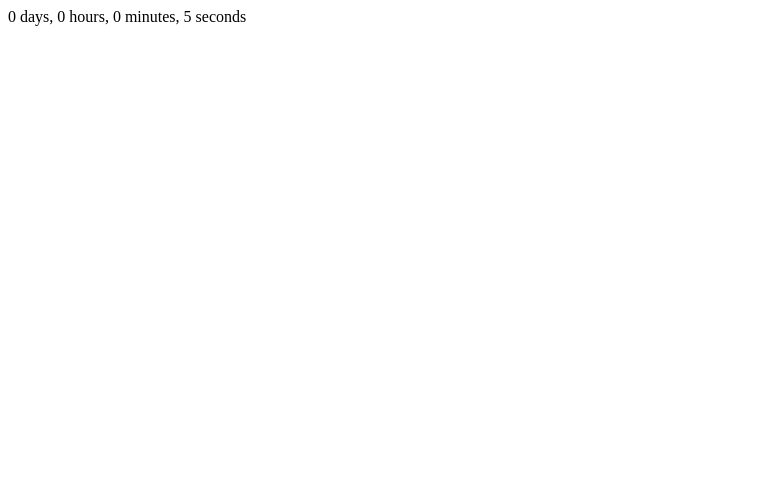
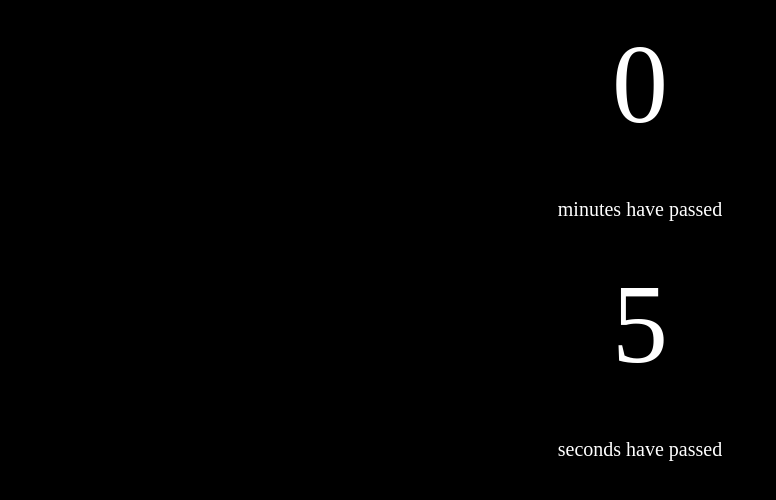
Before and after one commit to francescabarnes/Timeout-Intervals, a plain HTML site: page Time/index.html in a window 1280 px wide. Shown: the whole page, without its empty margins (0-776 px from the left). Drawn offline with Linux system fonts and the light colour scheme.

Commit message:
adding time html js and css

```diff
--- a/Time/index.html
+++ b/Time/index.html
@@ -7,7 +7,16 @@
     <link rel="stylesheet" href="style.css" />
   </head>
   <body>
-    <div class="container" id="container"></div>
+    <div class="container">
+      <div id="minutes"></div>
+      <div class="minutestext">
+        <p>minutes have passed</p>
+      </div>
+      <div id="seconds"></div>
+      <div class="secondstext">
+        <p>seconds have passed</p>
+      </div>
+    </div>
     <script src="script.js"></script>
   </body>
 </html>
--- a/Time/script.js
+++ b/Time/script.js
@@ -4,8 +4,6 @@
 
 let seconds = 0;
 let minutes = 0;
-let hours = 0;
-let days = 0;
 
 function time() {
   seconds++;
@@ -13,17 +11,7 @@ function time() {
     minutes++;
     seconds = 0;
   }
-  if (minutes === 60) {
-    hours++;
-    minutes = 0;
-  }
-  if (hours === 24) {
-    days++;
-    hours = 0;
-  }
-  document.querySelector(
-    "#container"
-  ).innerHTML = `${days} days, ${hours} hours, ${minutes} minutes, ${seconds} seconds`;
+  document.getElementById("minutes").innerHTML = `${minutes}`;
+  document.getElementById("seconds").innerHTML = `${seconds}`;
 }
-
 setInterval(time, 1000);
--- a/Time/style.css
+++ b/Time/style.css
@@ -0,0 +1,40 @@
+* {
+  margin: 0;
+  padding: 0;
+  box-sizing: border-box;
+}
+
+body {
+  background-color: #000000;
+}
+
+.container {
+  width: 100%;
+  height: 60vh;
+  display: flex;
+  justify-content: space-around;
+  flex-direction: column;
+  align-items: center;
+}
+
+#minutes {
+  color: white;
+  font-size: 7em;
+}
+
+.minutestext {
+  color: white;
+  font-size: 20px;
+  margin-top: 10px;
+}
+
+#seconds {
+  color: white;
+  font-size: 7em;
+}
+
+.secondstext {
+  color: white;
+  font-size: 20px;
+  margin-top: 10px;
+}
--- a/prout/script.js
+++ b/prout/script.js
@@ -1,5 +1,4 @@
 //Write a function that mimics the behaviour of a typewriter.
-
 //Using setInterval display the word prout one character at a time (one letter per second).
 //Once the word is written on the screen clear the interval.
 
```
